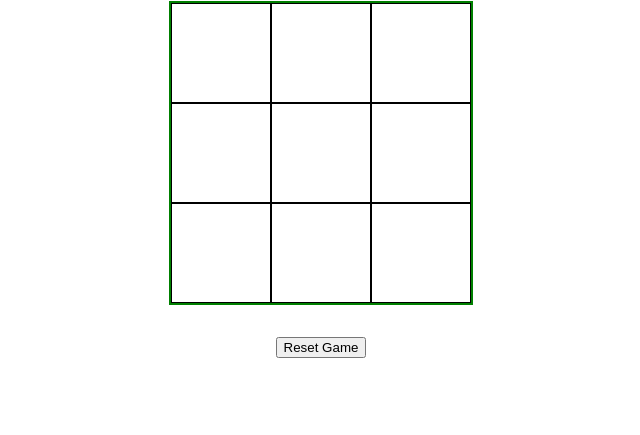
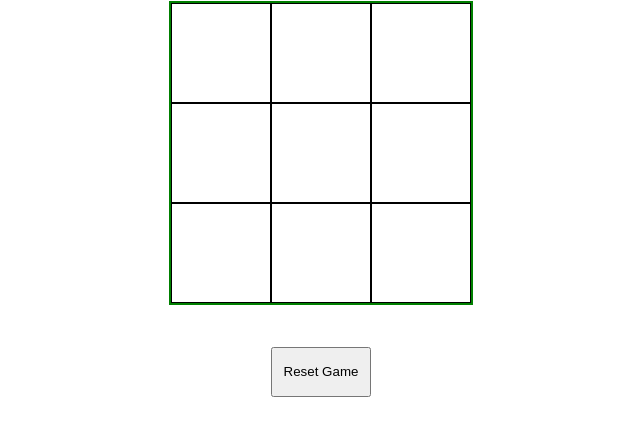
Before and after one commit to Gabi-97/tic-tac-toe, a plain HTML site: page index.html in a window 1280 px wide. Shown: the part 87-522 px from the top of the page, without its empty margins (319-959 px from the left). Drawn offline with Linux system fonts and the light colour scheme.

Commit message:
name fix

```diff
--- a/style.css
+++ b/style.css
@@ -36,7 +36,7 @@ body {
     align-items: center;
 }
 
-.start-game {
+.reset-game {
     width: 100px;
     height: 50px;
     margin: 10px;
```
